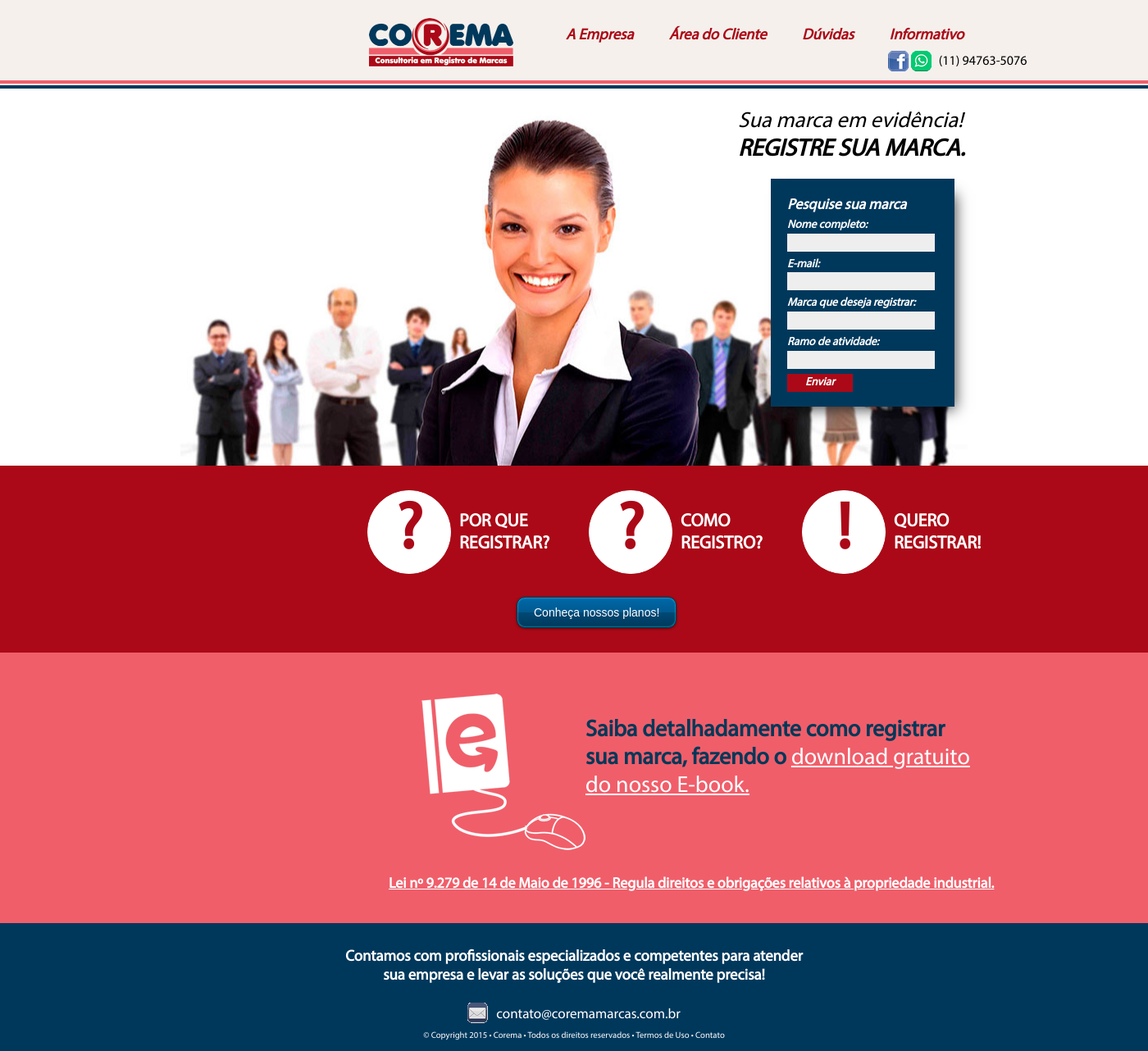
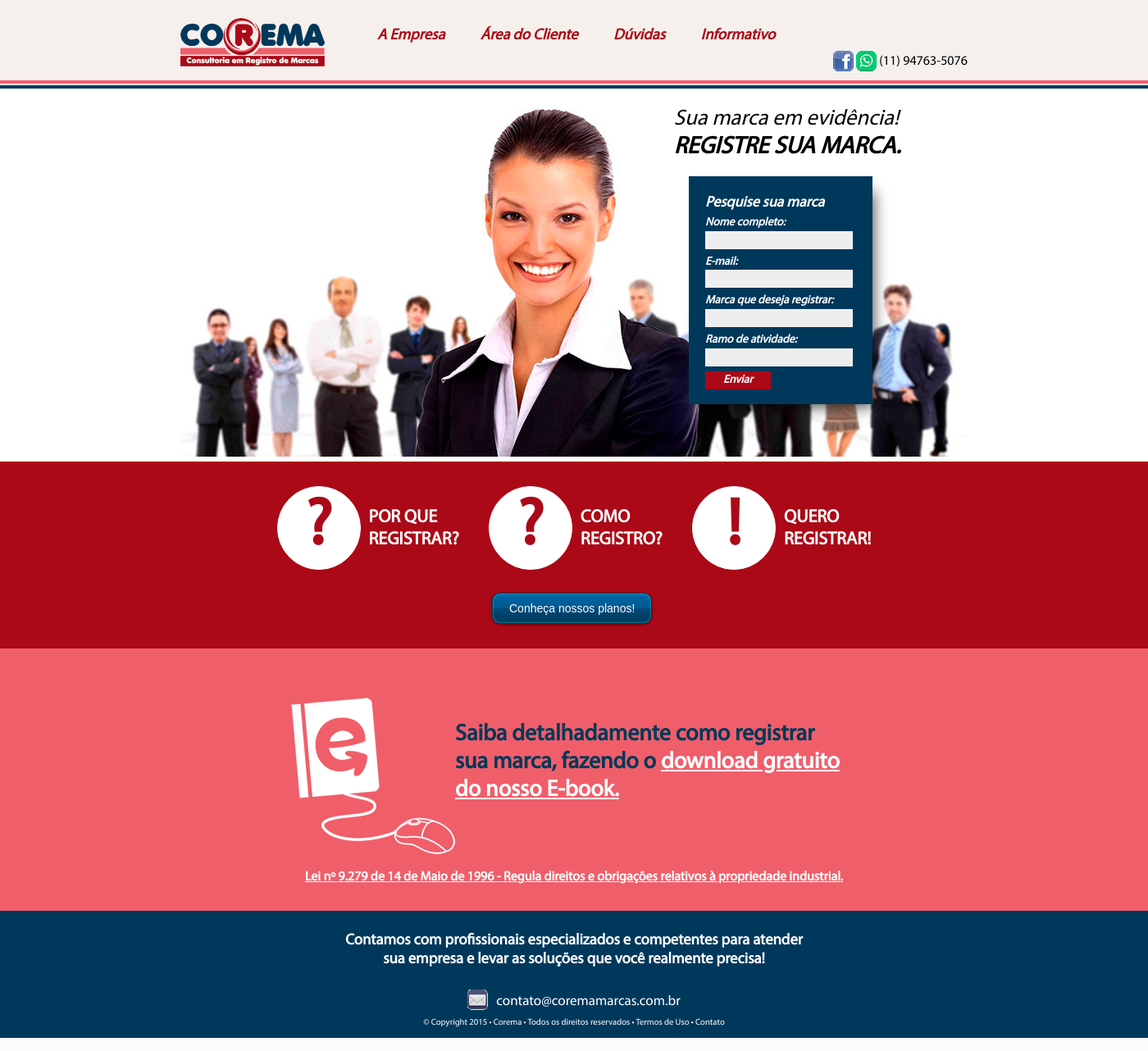
Before and after one commit to venturalp/Corema, a PHP site: page / in a window 1400 px wide. Shown: the whole page at 82% size. Run offline with PHP 8.4, Linux system fonts and the light colour scheme.

Commit message:
Correção de alinhamento de todas as páginas, ajuste de rodapé

```diff
--- a/cliente.php
+++ b/cliente.php
@@ -15,6 +15,7 @@
                 <?php include("header.html"); ?>
 			</header>
 			<section class="section-padrao cliente">
+                <div class="cliente-container">
                     <h1>LOGIN: </h1>
                     <form class="form-padrao">
                         <label>E-mail:</label><br>
@@ -22,6 +23,7 @@
                         <label>Senha:</label><br>
                         <input type="password" id="email"/><br>
                     </form>
+                </div>
                 <div class="botoes-login">
                     <div class="botao-container">
                         <a href="#" class="bt-padrao bt-azul"><div><p class="botao">ENTRAR</p></div></a>
--- a/css/estilos.css
+++ b/css/estilos.css
@@ -10,16 +10,17 @@
 
 body
 {
-	margin: 0;
     font-family: Myriad, sans-serif;
+    margin: 0 auto;
+    background-color: #F5F0EC;
 }
 
 nav{
     vertical-align: middle;
     background-color:#F5F0EC;
-	padding-left: 100px;
+/*	padding-left: 100px;*/
 	padding-top: 22px;
-    margin: 0 auto;
+/*    margin: 0 auto;*/
     margin-top: 0px;
     display: block;
     height: 76px;
@@ -74,25 +75,25 @@ nav a:hover{
 }
 
 .contatos {
+    display: block;
     float: right;
     position: relative;
-    margin-right: 6%;
     top: -52px;
 }
 
 .contatos span {
     position: relative;
     top: -8px;
-    margin-left: 5px;
 }
 
 .container{
-	margin: 0 auto;
+/*	width: 960px;*/
+    background-color:  #F5F0EC;
+    min-height: 100%;
+    position: relative;
 }
 
-.container section{
-/*    margin-left: 25%;*/
-}
+
 
 .linha {
     position: relative;
@@ -113,10 +114,11 @@ nav a:hover{
 	background-image: url("../images/destaque.jpg");
     background-repeat: no-repeat;
     background-position: center;
+    background-color: #FFF !important;
 	height: 405px;
+    padding-top: 50px;
 /*	padding-left: 56%;*/
-    padding-top: 2%;
-    margin-top: 25px;
+    margin-bottom: -2px;
 }
 
 .destaque form{
@@ -130,7 +132,8 @@ nav a:hover{
 	line-height: 1.4;
 	padding: 20px;
     top: -12px;
-    left: 520px;
+    float: left;
+    margin-left: 60%;
     position: relative;
     -webkit-box-shadow: 9px 11px 17px -8px rgba(0,0,0,0.75);
     -moz-box-shadow: 9px 11px 17px -8px rgba(0,0,0,0.75);
@@ -141,6 +144,8 @@ nav a:hover{
     font-size: 22pt;
     font-weight: 2500;
 }
+
+html, body {height:100%;}
 
 .destaque input[type="text"]{
 	background-color: #EEEEEE;
@@ -182,7 +187,7 @@ nav a:hover{
 	font-family: Myriad, sans-serif;
 	font-size: 20pt;
     top: -30px;
-    left: 480px;
+    margin-left: 58.7%;
     position: relative;
 }
 
@@ -197,42 +202,47 @@ nav a:hover{
 	background-color: #ab0917;
 	position: relative;
     padding-top: 30px;
-    display: grid;
+    display: block;
+    position: relative;
 }
 
 .ebook{
 	height: 300px;
 	background-color: #f05e6a;
-	margin: 0 auto;
 	position: relative;
-    padding-top: 30px;
-    padding-left: 26%;
+    padding-top: 20px;
+    text-align: center;
+}
+
+.ebook a{
+    text-align: center;
+    color: white;
+    text-decoration: underline;
+    font-family: Myriad, sans-serif;
+    font-weight: bolder;
 }
 
 .ebook div{
     display: flex;
-    margin-left: 150px;
     font-family: Myriad, sans-serif;
     color: #003859;
-    font-size: 28px;
+    font-size: 28px !important;
     font-weight: 1800;
     margin-top: 20px;
 }
 
 
-.ebook a{
-    color: white;
-    text-decoration: underline;
-}
+
 
 .profissionais{
-	display: table;
-    padding-top: 30px;
-    padding-bottom: 20px;
+	display: block;
+    position: relative;
+    padding: 25px 0 10px 0;
+    height: 120px;
 	width: 100%;
 	background-color: #00385C;
     color: white;
-    margin-bottom: -25px;
+/*    margin-bottom: -25px;*/
 }
 
 .profissionais div{
@@ -241,14 +251,19 @@ nav a:hover{
 	font-family: Myriad, sans-serif;
 	text-align: center;
 	font-weight: bold;
-	display: table-cell;
+	display: block;
 	vertical-align: middle;
 }
 
 footer{
-	height: 100%;
+
 	width: 100%;
 	background-color: #00385C;
+    display: block;
+    position: absolute;
+    vertical-align: bottom;
+    padding: 10px 0 10px 0;
+    bottom: 0;
     clear: both;
 }
 
@@ -355,16 +374,17 @@ iframe {
 
 
 .icon-group {
-    width: 960px;
-    position: relative;
-    margin-left: 32%;
+    position: inherit;
+    display: block;
+    width: 725px;
+    margin: 0 auto;
 }
 
 .section-padrao {
     background-color: #F5F0EC;
     position: relative;
-    padding-top: 30px;
-    padding-right: 155px;
+    margin-top: 50px;
+    display: inline;
 }
 
 h1{
@@ -851,7 +883,6 @@ h1{
     color: white !important;
     text-decoration: underline;
     font-weight: bold !important;
-    margin-left: 110px !important;
     margin-top: 30px !important;
 }
 
@@ -865,7 +896,7 @@ h1{
 }
 
 
-button.cinza {
+button.blue {
 	font-family: Arial, Helvetica, sans-serif;
 	font-size: 14px;
 	color: #FFF;
@@ -901,31 +932,58 @@ button.cinza {
 	background-color: #ab0917;
     padding-bottom: 30px;
     position: relative;
+    margin: 0 auto;
+}
+
+.conheca button{
 
 }
 
-.conheca button{
-    margin-left: 45%;
-}
-
 .destaque-container {
-    margin-left: 30%;
+    margin: 0 auto;
 }
 
 .duvida-container {
-    width: 800px;
-    padding-left: 34%;
+    width: 740px;
+    margin: 0 auto;
+    margin-bottom: 40px;
 }
 
 .duvida-container img{
-    margin-left: 50px;
+/*    margin-left: 50px;*/
+    display: block;
+    margin-left: auto;
+    margin-right: auto;
 }
 
 .informativo-container {
-    margin-left: 37%;
+    margin: 0 auto;
+    padding-top: 30px;
     width: 650px;
 }
 
 .contato-container {
     margin-left: 37%;
 }
+
+.ebook-container {
+    width: 690px;
+    margin: 0 auto;
+    text-align: left;
+}
+
+.cliente-container {
+    width: 472px;
+    margin: 0 auto;
+    padding-top: 25px;
+}
+
+.pesq-marca {
+    width: 472px;
+    margin: 0 auto;
+}
+
+.pesq-marca-container {
+    width: 475px; margin: 0 auto;
+    padding-top: 30px;
+}
--- a/header.html
+++ b/header.html
@@ -1,5 +1,5 @@
 <div class="fixed-nav">
-    <div style="background-color:#F5F0EC; width:960px; margin-left:25%;">
+    <div style="background-color:#F5F0EC; width:960px; margin: 0 auto;">
         <nav>
             <a href="index.php"><img src="images/logo.jpg" width="176px"></a>
             <ul>
@@ -10,10 +10,10 @@
             </ul>
         </nav>
         <p class="contatos">
-        <a href="#"><img src="images/fb_icon.gif"></a>
-        <a href="#"><img src="images/whatsapp_icon.gif"></a>
-        <span>(11) 94763-5076</span>
-        </p>
+                <a href="#"><img src="images/fb_icon.gif"></a>
+                <a href="#"><img src="images/whatsapp_icon.gif"></a>
+                <span>(11) 94763-5076</span>
+            </p>
         <div id="alerta" class="alerta">
             <p id="text-alerta"></p>
         </div>
--- a/index.php
+++ b/index.php
@@ -32,6 +32,12 @@
                         url: "corema_ajax.php",
                         data: dados,
                         success: function( data )
+                        {
+                            $("#overlay").hide();
+                            $("#alerta").text(data);
+                            $( "#alerta" ).fadeOut( 2600 );
+                        },
+                        fail: function (data)
                         {
                             $("#overlay").hide();
                             $("#alerta").text(data);
@@ -89,18 +95,22 @@
 
 			</section>
             <div class="conheca">
-                <a href="nossos_planos.php"><button type="button" name="" value="" class="cinza">Conheça nossos planos!</button></a>
+                <div style="width:200px; margin: 0 auto;">
+                    <a href="nossos_planos.php"><button type="button" name="" value="" class="blue">Conheça nossos planos!</button></a>
+                </div>
             </div>
             <section class="ebook">
-                <div>
-                    <img src="images/mouse_ebook.png"/>
-                    <p>
-                        <strong>Saiba detalhadamente como registrar <br>sua marca, fazendo o </strong><a href="files/ebook_corema.docx">download gratuito<br> do nosso E-book.</a>
-                    </p>
-                </div>
-                <div class="ebook-bottom">
-                    <a href="files/lei_n_9279.pdf">Lei nº 9.279 de 14 de Maio de 1996 - Regula direitos e obrigações relativos à propriedade industrial.</a>
-                </div>
+                <div class="ebook-container">
+                    <div>
+                        <img src="images/mouse_ebook.png"/>
+                        <p>
+                            <strong>Saiba detalhadamente como registrar <br>sua marca, fazendo o </strong><a href="files/ebook_corema.pdf">download gratuito<br> do nosso E-book.</a>
+                        </p>
+                    </div>
+                </div><br>
+                <a href="files/lei_n_9279.pdf">
+                            Lei nº 9.279 de 14 de Maio de 1996 - Regula direitos e obrigações relativos à propriedade industrial.
+                </a>
             </section>
 			<div class="profissionais">
 				<div>Contamos com profissionais especializados e competentes para atender<br>sua empresa e levar as soluções que você realmente precisa!</div>
--- a/pesquise-marca.php
+++ b/pesquise-marca.php
@@ -52,6 +52,7 @@
                 <?php include("header.html"); ?>
 			</header>
 			<section class="section-padrao pesq-marca">
+                <div class="pesq-marca-container">
                     <h1>PESQUISE SUA MARCA</h1>
                     <form class="form-padrao" id="ajax_form" method="post" onsubmit="return false;">
                         <label>Nome completo:</label><br>
@@ -63,10 +64,12 @@
                         <label>Ramo de atividade:</label><br>
                         <input type="text" id="ramo"/><br>
                     </form>
+                </div>
                 <div class="botao-container bt-enviar" id="enviar">
-                    <a href="#" class="bt-padrao bt-azul"><div><p class="botao">ENVIAR</p></div></a>
+                    <a href="#" class="bt-padrao bt-azul"><div ><p class="botao">ENVIAR</p></div></a>
                 </div>
             </section>
+
 			<?php include("footer.html"); ?>
 		</div>
 	</body>
```
Also changed, not shown: other parts of css/estilos.css (+38 -22 lines), duvidas.php (+7 -4 lines), empresa.php (+9 -7 lines), informativo.php (+8 -5 lines), nossos_planos.php (added, +23 -0 lines), 1 other file. Lines whose indentation alone changed are shown as unchanged.
